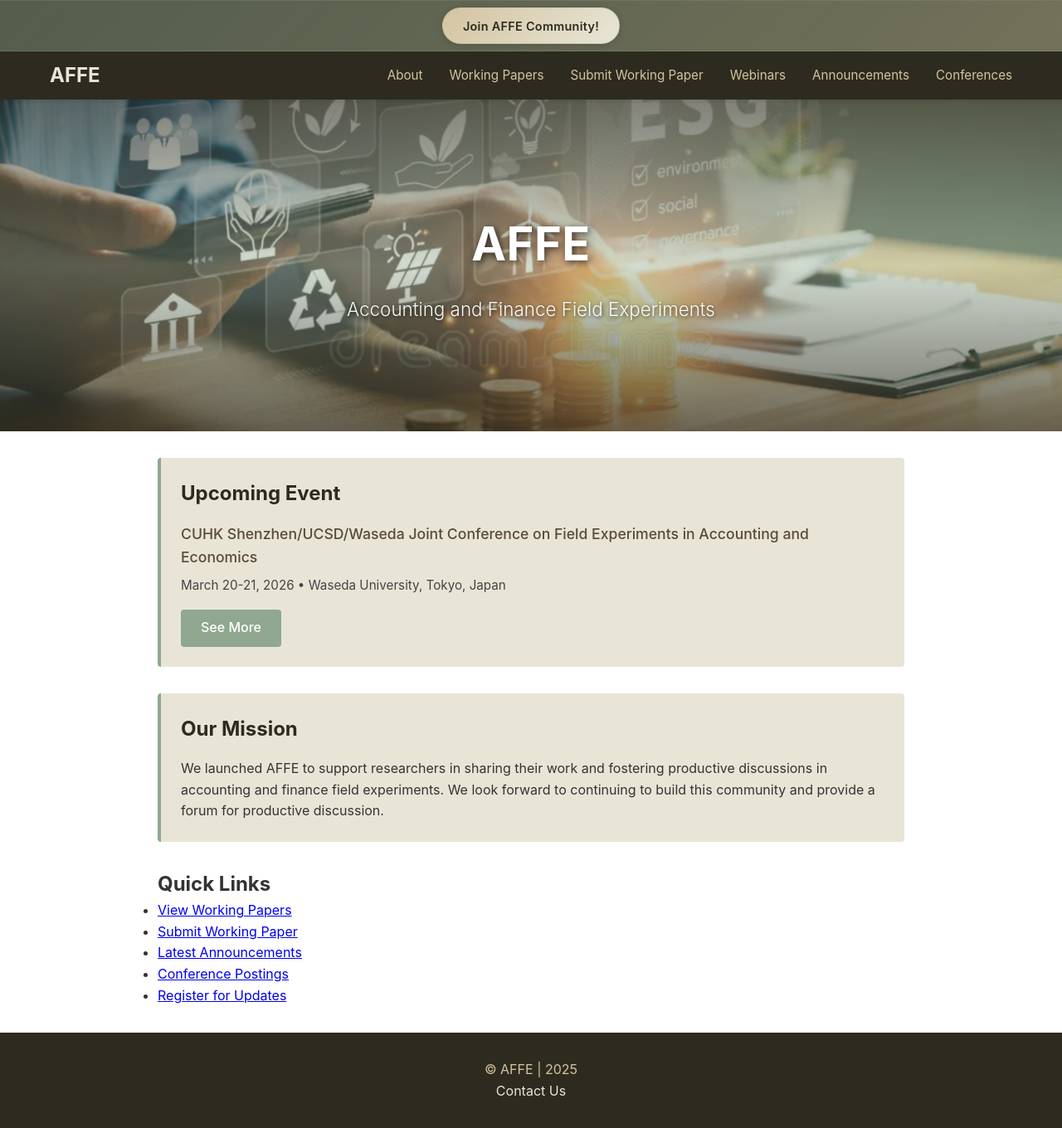
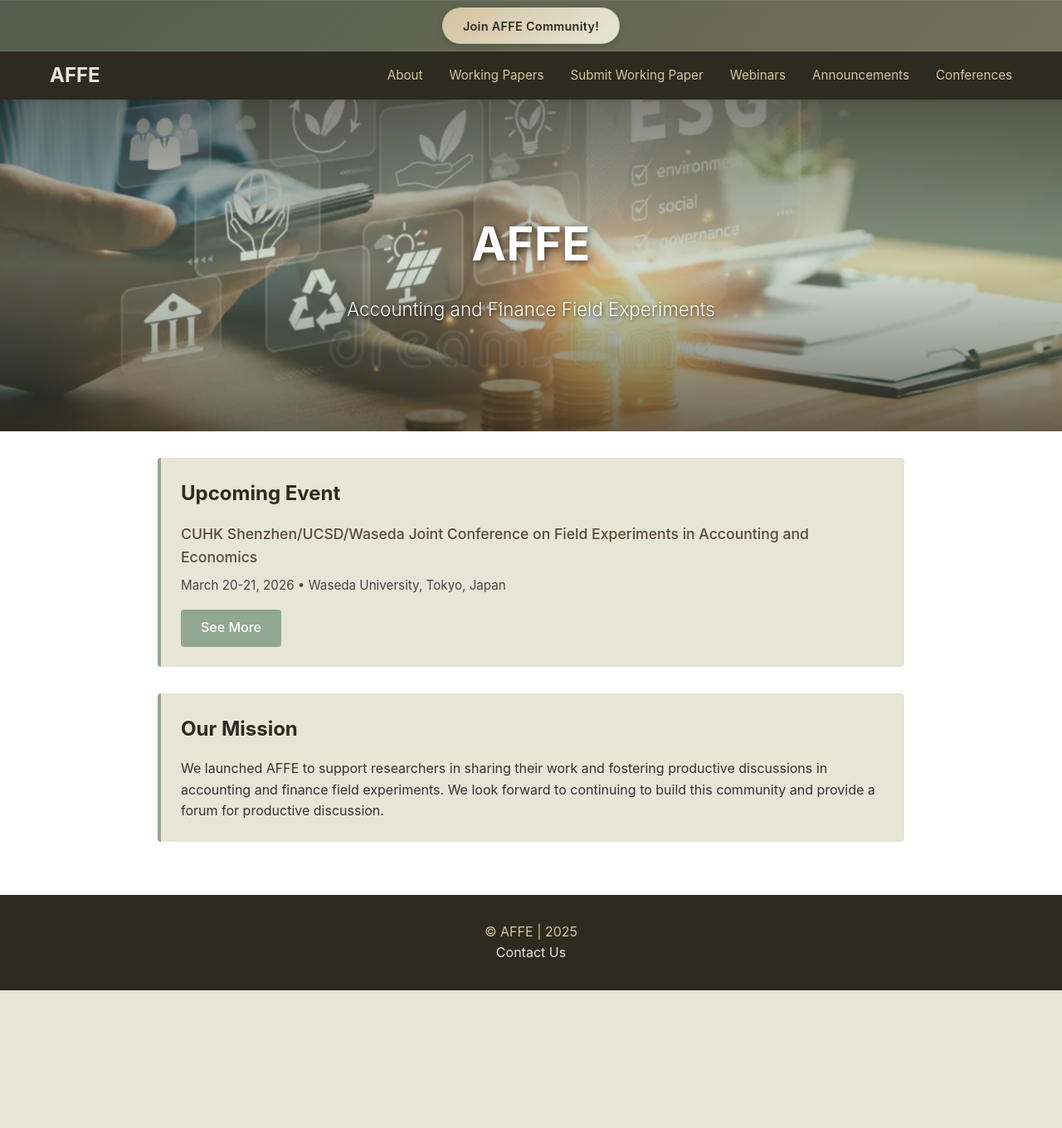
Before and after one commit to marceaguilar/affe-website, a Jekyll site: the page built from index.html, in a window 1280 px wide. Shown: the whole page at 83% size. Built offline with Jekyll 4.4.1, drawn with Linux system fonts in a browser that asks for light colours; after the commit the page ends 1194 px from its top, so only the background shows below that.

Commit message:
Update footer contact link to email address

```diff
--- a/_layouts/about.html
+++ b/_layouts/about.html
@@ -29,7 +29,7 @@
   </div>
 
   <div class="about-section">
-    <h2>Organizing Committee</h2>
+    <h2>Founding Committee</h2>
 
     <div class="team-members-grid">
       {% if page.team %}
--- a/_layouts/default.html
+++ b/_layouts/default.html
@@ -40,7 +40,7 @@
     <footer class="site-footer">
       <div class="container">
         <p>&copy; {{ site.title }} | {{ "now" | date: "%Y" }}</p>
-        <p><a href="{{ '/contact' | relative_url }}">Contact Us</a></p>
+        <p><a href="mailto:info@accfinfe.com">Contact Us</a></p>
       </div>
     </footer>
 
--- a/index.html
+++ b/index.html
@@ -31,16 +31,5 @@
         for productive discussion.
       </p>
     </div>
-
-    <div class="quick-links">
-      <h2>Quick Links</h2>
-      <ul>
-        <li><a href="{{ '/working-papers' | relative_url }}">View Working Papers</a></li>
-        <li><a href="{{ '/submit-working-paper' | relative_url }}">Submit Working Paper</a></li>
-        <li><a href="{{ '/announcements' | relative_url }}">Latest Announcements</a></li>
-        <li><a href="{{ '/conferences' | relative_url }}">Conference Postings</a></li>
-        <li><a href="{{ '/register' | relative_url }}">Register for Updates</a></li>
-      </ul>
-    </div>
   </div>
 </div>
```
Also changed, not shown: pages/about.md (+1 -1 lines).
